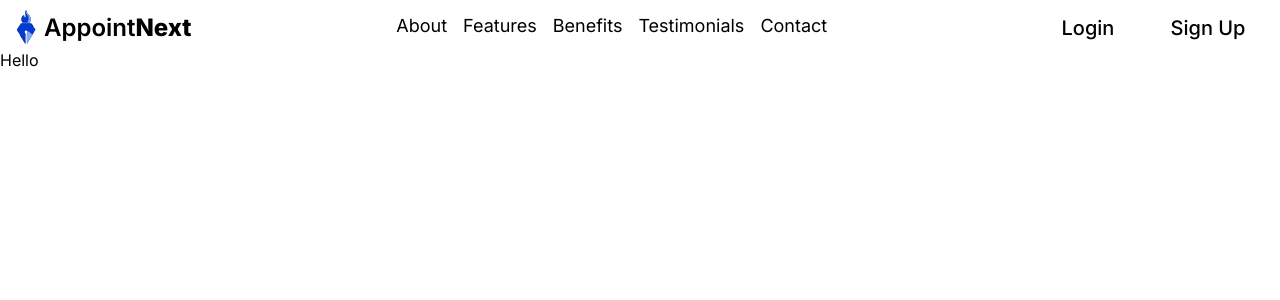
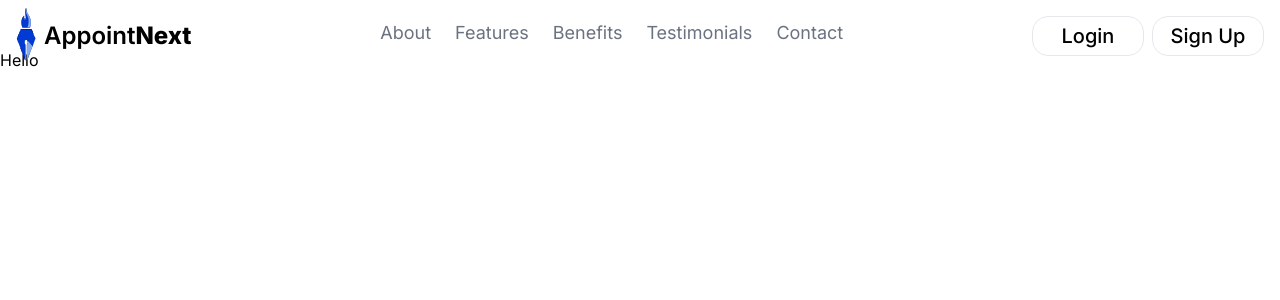
Before and after one commit to AppointNext/appointnext, a Next.js app in the folder client/: page / in a window 1280 px wide. Shown: the top 300 px of the page. Built offline with nearby package versions, Linux system fonts and the light colour scheme.

Commit message:
improving navbar

```diff
--- a/client/src/components/own/LogoText.tsx
+++ b/client/src/components/own/LogoText.tsx
@@ -5,11 +5,17 @@ const LogoText = () => {
   return (
     <div className="flex flex-row items-center gap-2">
       <div>
-        <Image src="/assets/home/logo.svg" alt="Logo" width={20} height={20} />
+        <Image
+          src="/assets/home/logo.svg"
+          alt="Logo"
+          width={20}
+          height={20}
+          className=" lg:h-14"
+        />
       </div>
       <div>
         <h1 className="text-lg lg:text-xl xl:text-2xl 2xl:text-3xl font-semibold">
-          Appoint<span className=" font-extrabold ">Next</span>
+          Appoint<span className="font-extrabold">Next</span>
         </h1>
       </div>
     </div>
--- a/client/src/components/own/Navbar.tsx
+++ b/client/src/components/own/Navbar.tsx
@@ -104,43 +104,50 @@ const Navbar = () => {
     >
       <div className="mb-2">
         <Link href="/">
-          <LogoText />
+          <motion.div
+            whileHover={{ scale: 1.1 }}
+            whileTap={{ scale: 0.9 }}
+            transition={{ duration: 0.2 }}
+          >
+            <LogoText />
+          </motion.div>
         </Link>
       </div>
       <div>
         <ul className="hidden sm:flex flex-row gap-4 mb-4">
           {options.map((option) => (
-            <li
+            <motion.li
               key={option.name}
-              className="text-sm md:text-md xl:text-2xl 2xl:text-3xl relative transition-all duration-200"
+              whileHover={{ scale: 1.05 }}
+              whileTap={{ scale: 0.95 }}
+              transition={{ duration: 0.2 }}
+              className="text-sm md:text-md xl:text-2xl 2xl:text-3xl relative transition-all duration-200 border-b-2 border-transparent p-1"
             >
               <Link
                 href={option.path}
-                className=" hover:underline text-sm lg:text-lg xl:text-lg 2xl:text-2xl relative hover:text-[${BASE_COLOR}]"
+                className="hover:underline text-sm lg:text-lg xl:text-lg 2xl:text-2xl relative hover:text-[${BASE_COLOR}] text-gray-500"
               >
                 {option.name}
               </Link>
-              {/* Tailwind CSS for hover underline effect */}
-              <style jsx>{`
-                a:hover {
-                  @apply border-b-2 border-[${BASE_COLOR}] p-2;
-                }
-              `}</style>
-            </li>
+            </motion.li>
           ))}
         </ul>
       </div>
       <div>
         <div className="hidden md:flex flex-row gap-2 items-center mb-2">
           {authButtons.map((button, index) => (
-            <Button
+            <motion.div
               key={index}
-              className={`bg-transparent text-black hover:text-[#003CD8] rounded-2xl hover:border-[1px] hover:border-[${BASE_COLOR}]
-                sm:text-sm md:text-md lg:text-xl 2xl:text-2xl w-20 lg:w-24 hover:shadow-md  transition-all duration-200 hvoer:shadow-[${BASE_COLOR}] hover:shadow-[#003CD8] xl:w-28 2xl:w-32
-              `}
+              whileHover={{ scale: 1.05 }}
+              whileTap={{ scale: 0.95 }}
+              transition={{ duration: 0.2 }}
             >
-              {button.name}
-            </Button>
+              <Button
+                className={`bg-transparent text-black hover:text-[${BASE_COLOR}] rounded-2xl border-[1px] border-[${BASE_COLOR}] sm:text-sm md:text-md lg:text-xl 2xl:text-2xl w-20 lg:w-24 xl:w-28 2xl:w-32`}
+              >
+                {button.name}
+              </Button>
+            </motion.div>
           ))}
         </div>
         <div>
```
